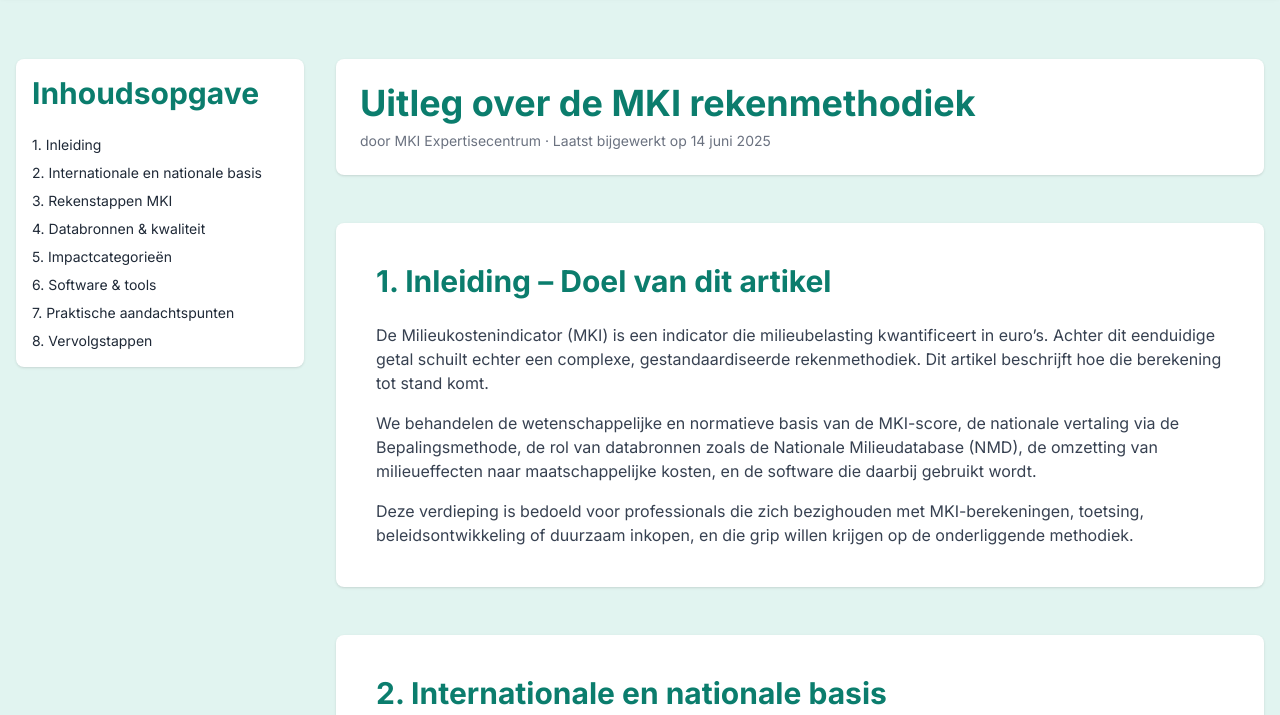
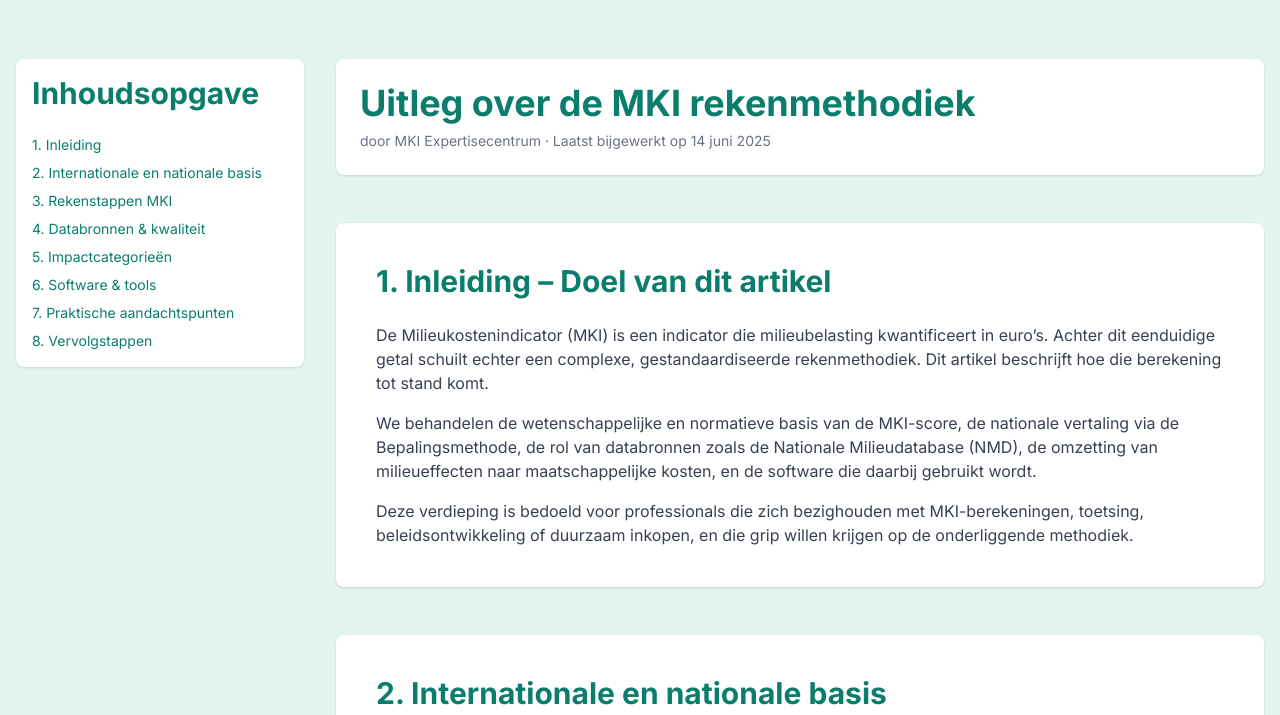
Before and after one commit to lcapro/mki_expertisecentrum, a plain HTML site: page dev/kennis/mki-berekening.html in a window 1280 px wide. Shown: the part 85-800 px from the top of the page. Drawn offline with nearby package versions, Linux system fonts and the light colour scheme.

Commit message:
Update mki-berekening.html

```diff
--- a/dev/kennis/mki-berekening.html
+++ b/dev/kennis/mki-berekening.html
@@ -36,6 +36,11 @@
     .toc-link:hover {
       color: #2563eb;
       font-weight: 600;
+    }
+    ul {
+    margin-left: 1.5rem;
+    list-style-position: inside;
+    color: #0B7D6D; /* zelfde als je 'primary' kleur */
     }
   </style>
 </head>
```
